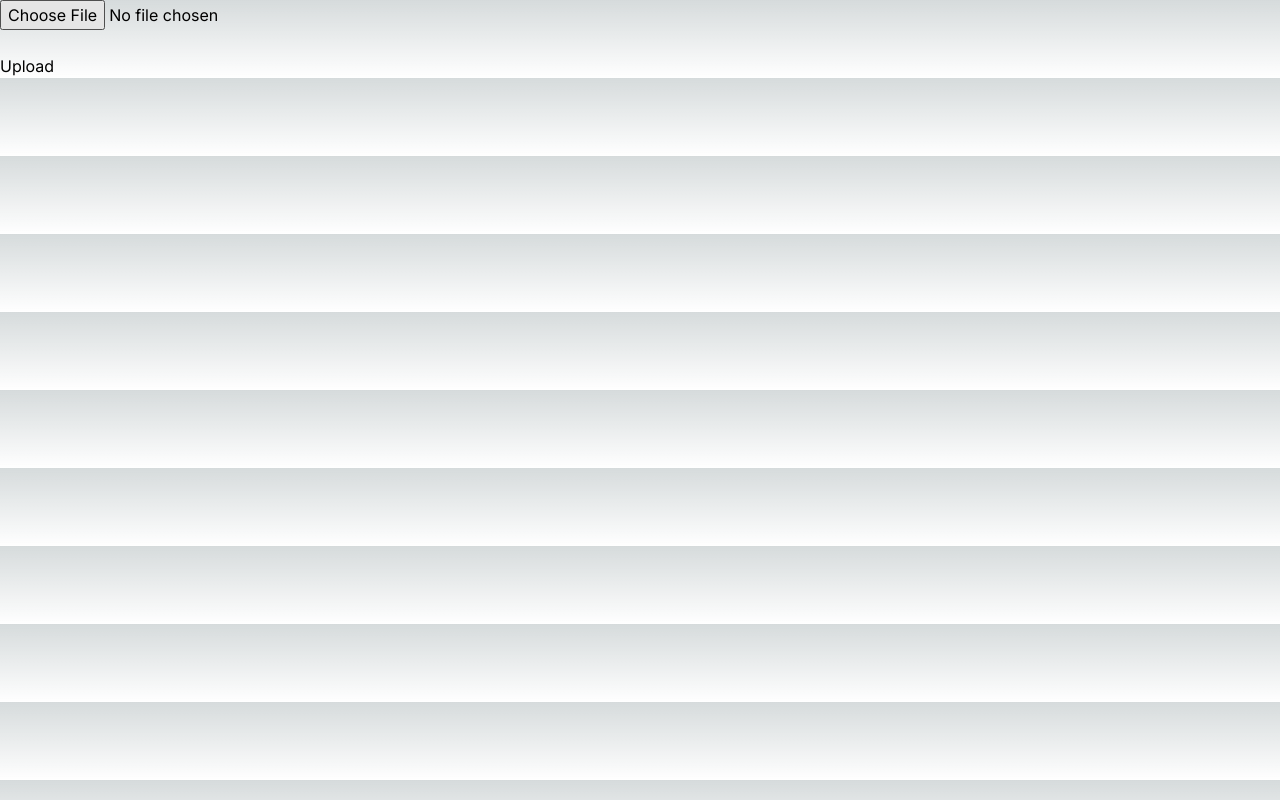
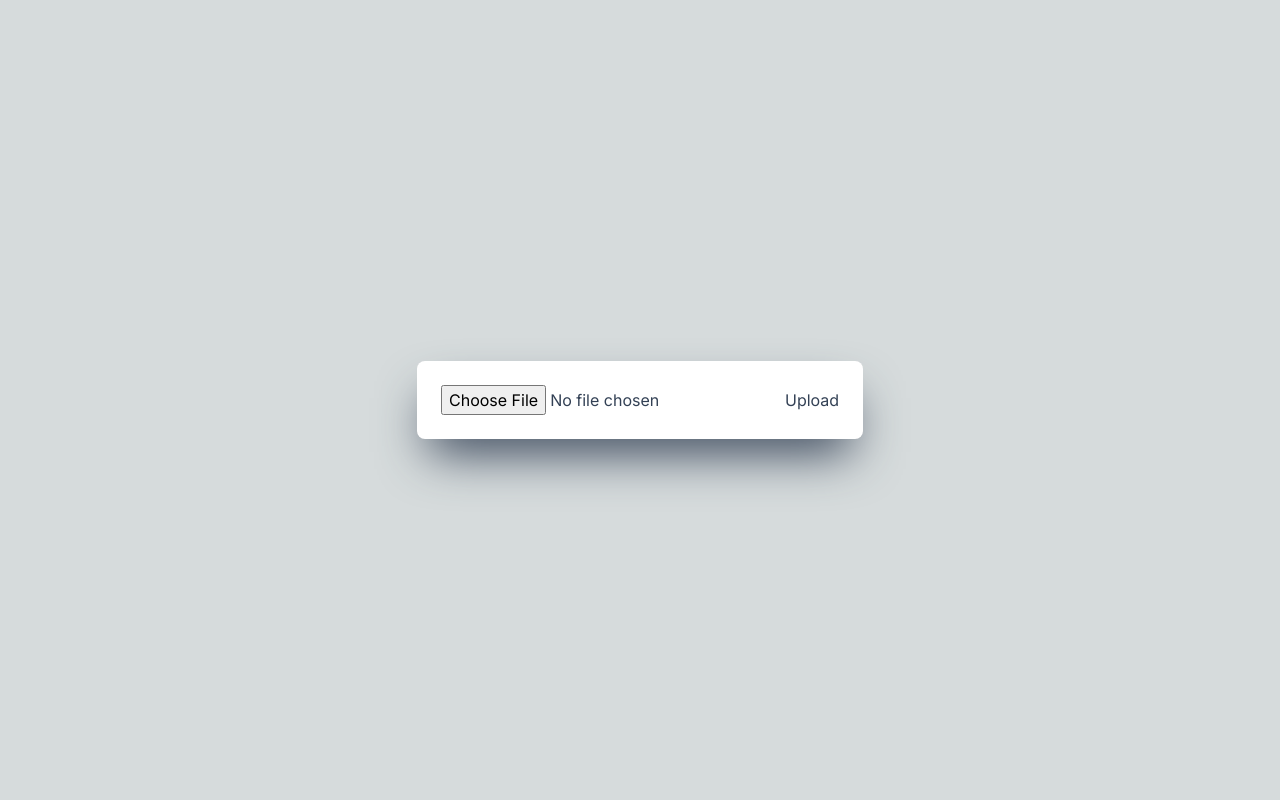
Before and after one commit to Ikbenmathijs/grade-dashbord, a Next.js app in the folder frontend/: page /admin/upload in a window 1280 px wide. Built offline with nearby package versions, Linux system fonts and the light colour scheme.

Commit message:
progress on upload page

```diff
--- a/frontend/src/app/admin/upload/page.tsx
+++ b/frontend/src/app/admin/upload/page.tsx
@@ -48,12 +48,19 @@ export default function uploadPage() {
 
 
     return (<>
-        <form onSubmit={onSubmit}>
-            <input type="file" name="file" accept=".xlsx" onChange={(e) => {setSelectedFile(e.target.files?.[0])}} />
-            <br />
-            <br />
-            <input type="submit" value="Upload"/>
-        </form>
+    <div className="absolute top-1/2 left-1/2 transform -translate-x-1/2 -translate-y-1/2 p-4">
+        <div className="relative w-full h-full">
+            <div className="relative bg-white rounded-lg shadow-2xl shadow-slate-700 backdrop-grayscale">
+                <div className="p-6 text-center">
+                <form onSubmit={onSubmit}>
+                    <input className="text-slate-700" type="file" name="file" accept=".xlsx" onChange={(e) => {setSelectedFile(e.target.files?.[0])}} />
+                    <input className="text-slate-700" type="submit" value="Upload"/>
+                </form>
+                </div>
+            </div>
+        </div>
+    </div>
+
 
         <ErrorMessage title={errorMessageTitle} desc={errorMessageDesc} hidden={errorMessageHidden} setHiddenCallback={setErrorMessageHidden} />
         <SuccessMessage title={successMessageTitle} desc={successMessageDesc} hidden={successMessageHidden} setHiddenCallback={setSuccessMessageHidden} />
--- a/frontend/src/app/page.tsx
+++ b/frontend/src/app/page.tsx
@@ -1,8 +1,11 @@
+import LoadingIcon from "@/components/loadingIcon";
+
 export default function Page() {
 
   return (
     <div>
       <h1>Hello world!</h1>
+
     </div>
   )
 }
--- /dev/null
+++ b/frontend/src/components/loadingIcon.tsx
@@ -0,0 +1,12 @@
+
+
+export default function LoadingIcon() {
+
+    return (<>
+    <div className="flex">
+        <img className="animate-spin" src="/icons/loading.svg" />
+
+    </div>
+
+    </>)
+}
```
Also changed, not shown: frontend/public/icons/loading.svg (added).
